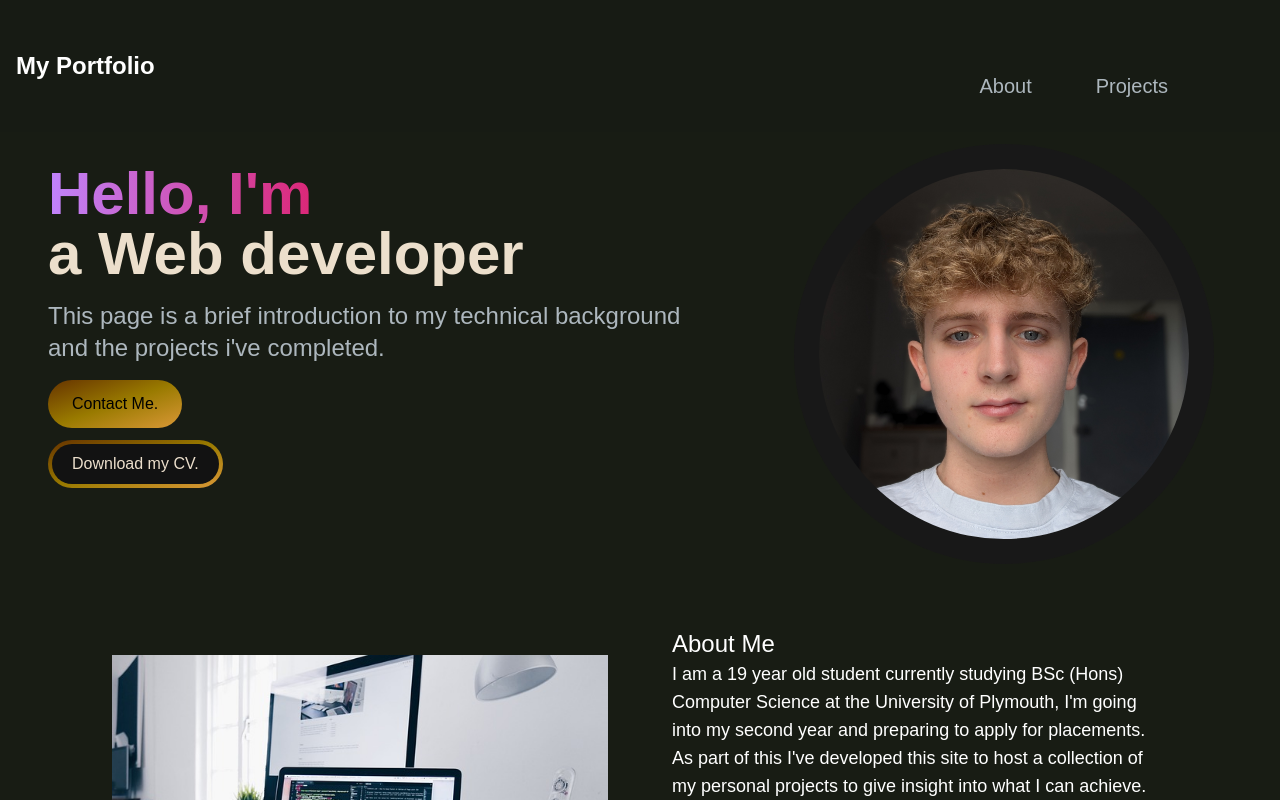
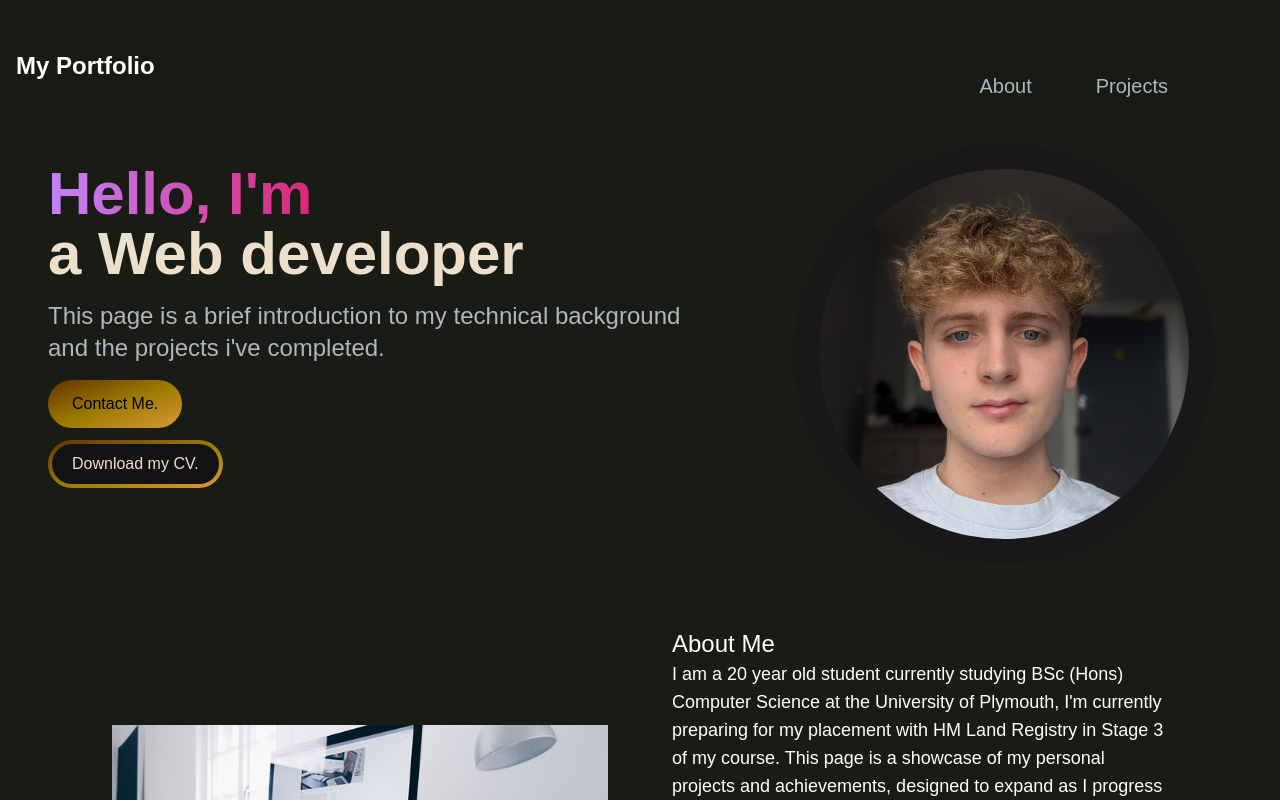
Before and after one commit to BBarrettGreening/Portfolio, a Next.js app: page / in a window 1280 px wide. Shown: the top 800 px of the page. Built offline with nearby package versions, Linux system fonts and the light colour scheme.

Commit message:
updated about section

```diff
--- a/app/components/AboutSection.jsx
+++ b/app/components/AboutSection.jsx
@@ -62,7 +62,7 @@ const AboutSection = () => {
               About Me
             </h2>
             <p className="test-base md:text-lg">
-              I am a 19 year old student currently studying BSc (Hons) Computer Science at the University of Plymouth, I&apos;m going into my second year and preparing to apply for placements. As part of this I&apos;ve developed this site to host a collection of my personal projects to give insight into what I can achieve.
+              I am a 20 year old student currently studying BSc (Hons) Computer Science at the University of Plymouth, I&apos;m currently preparing for my placement with HM Land Registry in Stage 3 of my course. This page is a showcase of my personal projects and achievements, designed to expand as I progress through my studies and career. I have a passion for programming and technology, and I&apos;m always looking for new challenges to improve my skills. I believe that practical experience is key to learning, and I enjoy working on projects that allow me to apply my knowledge in real-world scenarios.
             </p>
             <div className="flex flex-row mt-8">
               <TabButton selectTab={() => handleTabChange("skills")} active={tab === "skills"}>
--- a/app/components/HeroSection.jsx
+++ b/app/components/HeroSection.jsx
@@ -36,7 +36,7 @@ const HeroSection = () => {
                     <button className="px-6 py-3 rounded-full mr-4 bg-gradient-to-br from-[#663300] via-[#997a00] to-[#da9837] hover:bg-[#0a0a05] text-black w-full sm:w-fit">
                         <a href='mailto:BBarrettGreening@proton.me'>Contact Me.</a>
                     </button>
-                    <form method="get" action="./PortfolioCV.pdf">
+                    <form method="get" action="./CV.pdf">
                     <button className="px-1 py-1 rounded-full bg-gradient-to-br from-[#663300] via-[#997a00] to-[#da9837] hover:bg-[#59684a] text-[#ECDFCC] mt-3 w-full- sm:w-fit">
                         <span className="block bg-[#121212] hover:bg-slate-800 rounded-full px-5 py-2">
                             Download my CV.
```
Also changed, not shown: 2 other files (tests, documents, lock files or other folders).
